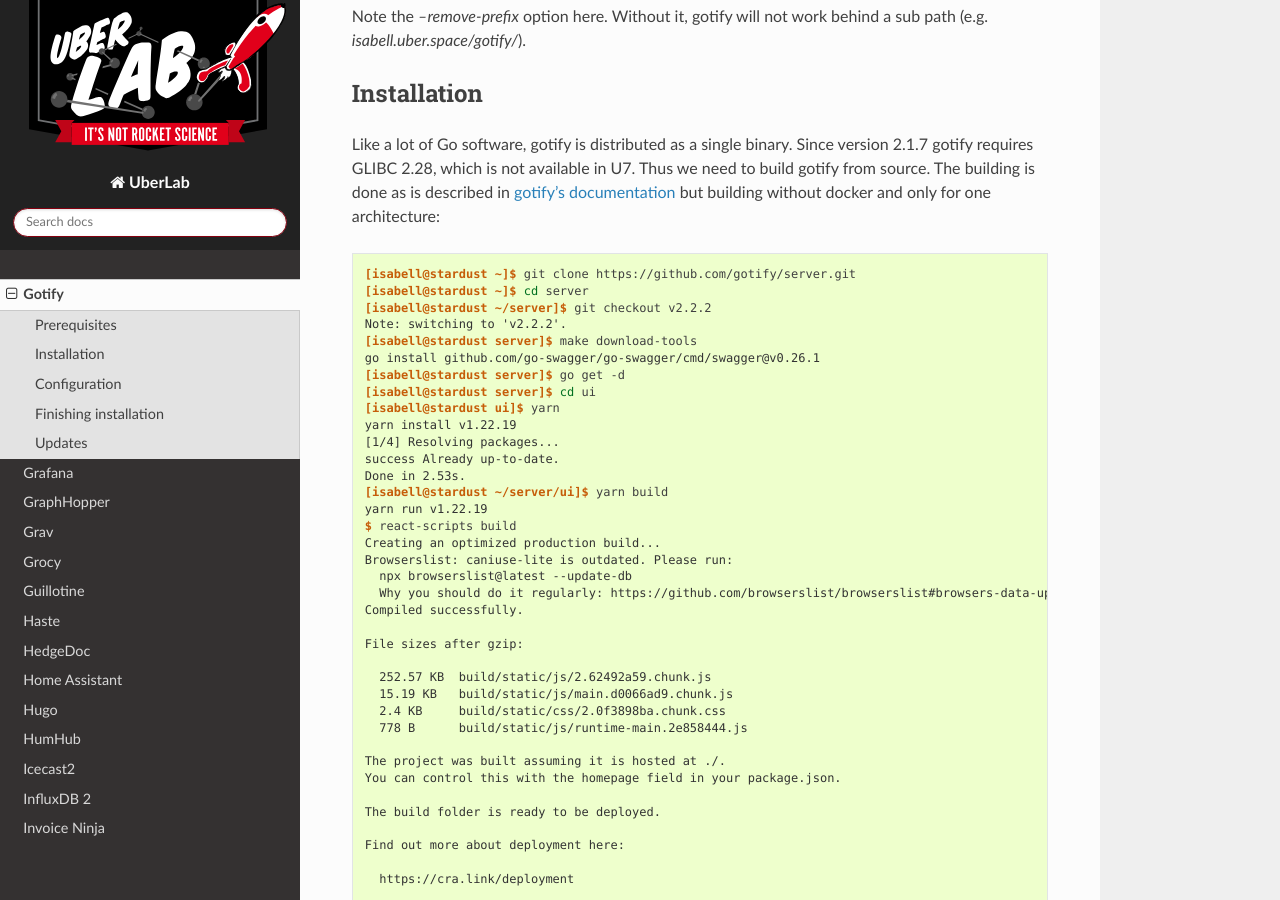
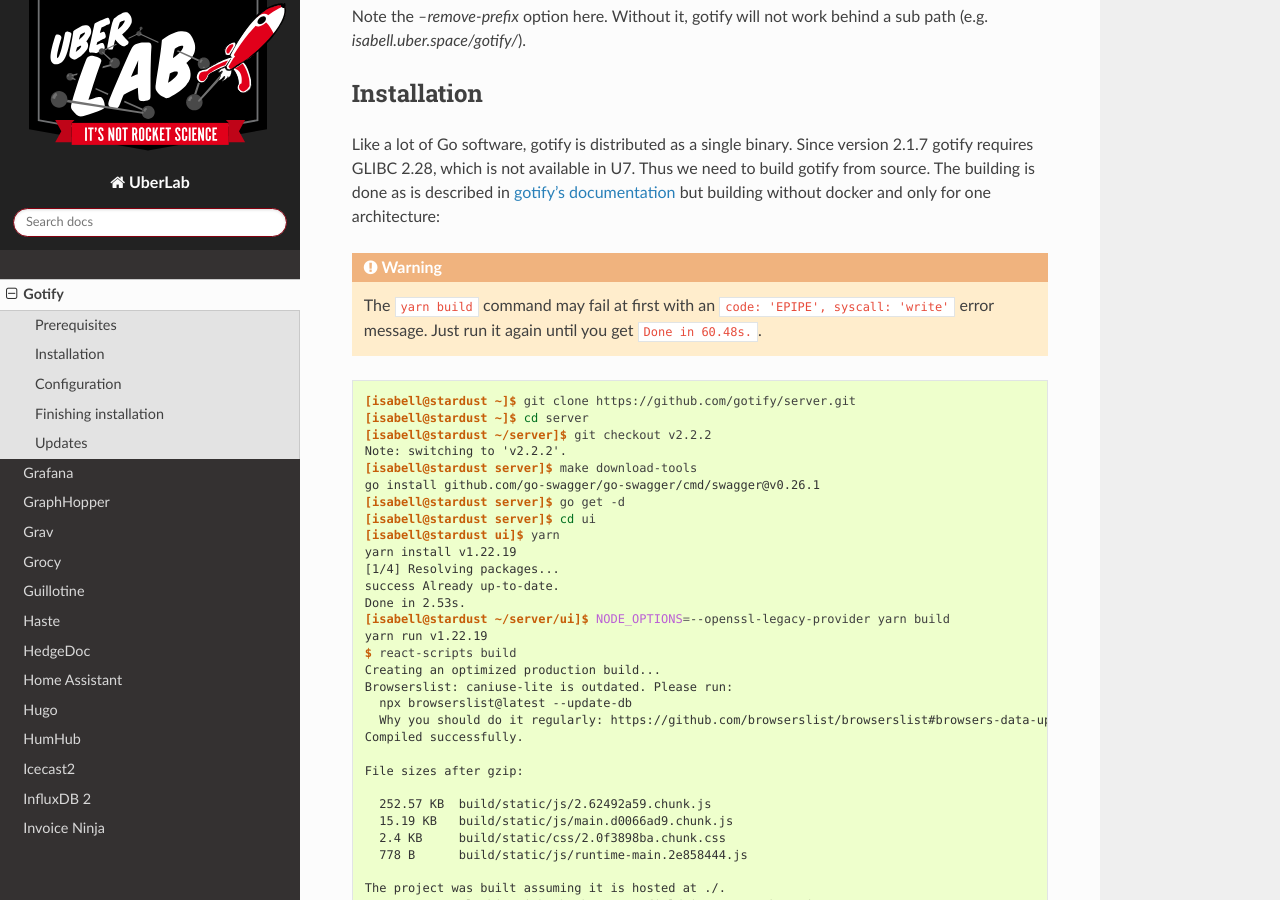
Before and after one commit to Uberspace/lab, a Sphinx documentation site: the page built from source/guide_gotify.rst, in a window 1280 px wide and 900 px high, scrolled down 1425 px. Built offline with Sphinx 7.4.7 and the Read the Docs theme 2.0.0, drawn with Linux system fonts in a browser that asks for light colours.

Commit message:
[gotify] fix yarn build

```diff
--- a/source/guide_gotify.rst
+++ b/source/guide_gotify.rst
@@ -56,6 +56,11 @@
 
 Like a lot of Go software, gotify is distributed as a single binary. Since version 2.1.7 gotify requires GLIBC 2.28, which is not available in U7. Thus we need to build gotify from source. The building is done as is described in `gotify's documentation <https://gotify.net/docs/dev-setup>`_ but building without docker and only for one architecture:
 
+.. warning::
+
+  The ``yarn build`` command may fail at first with an ``code: 'EPIPE', syscall: 'write'`` error message.
+  Just run it again until you get ``Done in 60.48s.``.
+
 ::
 
   [isabell@stardust ~]$ git clone https://github.com/gotify/server.git
@@ -71,7 +76,7 @@
   [1/4] Resolving packages...
   success Already up-to-date.
   Done in 2.53s.
-  [isabell@stardust ~/server/ui]$ yarn build
+  [isabell@stardust ~/server/ui]$ NODE_OPTIONS=--openssl-legacy-provider yarn build
   yarn run v1.22.19
   $ react-scripts build
   Creating an optimized production build...
```
